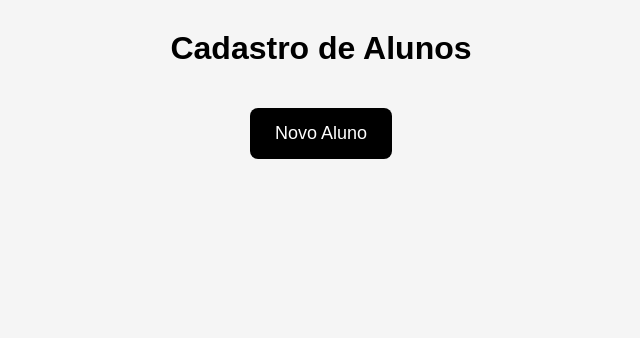
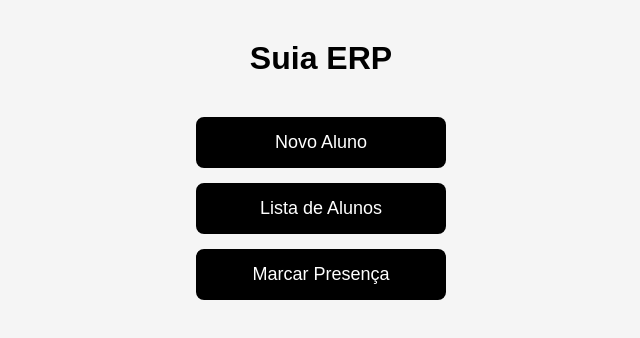
Before and after one commit to eurico3/suia-erp, a plain HTML site: page alunos.html in a window 1280 px wide. Shown: the whole page, without its empty margins (319-959 px from the left). Drawn offline with Linux system fonts and the light colour scheme.

Commit message:
Update title and layout for Suia ERP page

```diff
--- a/alunos.html
+++ b/alunos.html
@@ -2,7 +2,7 @@
 <html lang="pt-BR">
 <head>
   <meta charset="UTF-8">
-  <title>Alunos - Suia Studio</title>
+  <title>Suia ERP</title>
 
   <style>
     body {
@@ -12,21 +12,27 @@
     }
 
     h1 {
-      margin-top: 30px;
+      margin-top: 40px;
+    }
+
+    .container {
+      margin-top: 40px;
     }
 
     button {
-      padding: 15px 25px;
+      display: block;
+      width: 250px;
+      margin: 15px auto;
+      padding: 15px;
       font-size: 18px;
       border: none;
       border-radius: 8px;
       background-color: black;
       color: white;
       cursor: pointer;
-      margin-top: 20px;
     }
 
-    /* Overlay */
+    /* Modal */
     .overlay {
       display: none;
       position: fixed;
@@ -39,7 +45,6 @@
       align-items: center;
     }
 
-    /* Modal */
     .modal {
       background: white;
       padding: 20px;
@@ -55,7 +60,6 @@
       border: none;
     }
 
-    /* Botão fechar */
     .close {
       position: absolute;
       top: 10px;
@@ -63,17 +67,24 @@
       font-size: 20px;
       cursor: pointer;
     }
-
   </style>
 </head>
 
 <body>
 
-  <h1>Cadastro de Alunos</h1>
+  <h1>Suia ERP</h1>
 
-  <button onclick="abrirForm()">Novo Aluno</button>
+  <div class="container">
 
-  <!-- Overlay -->
+    <button onclick="abrirForm()">Novo Aluno</button>
+
+    <button onclick="alert('Em breve')">Lista de Alunos</button>
+
+    <button onclick="alert('Em breve')">Marcar Presença</button>
+
+  </div>
+
+  <!-- Modal -->
   <div class="overlay" id="overlay">
     <div class="modal">
       <span class="close" onclick="fecharForm()">✖</span>
```
